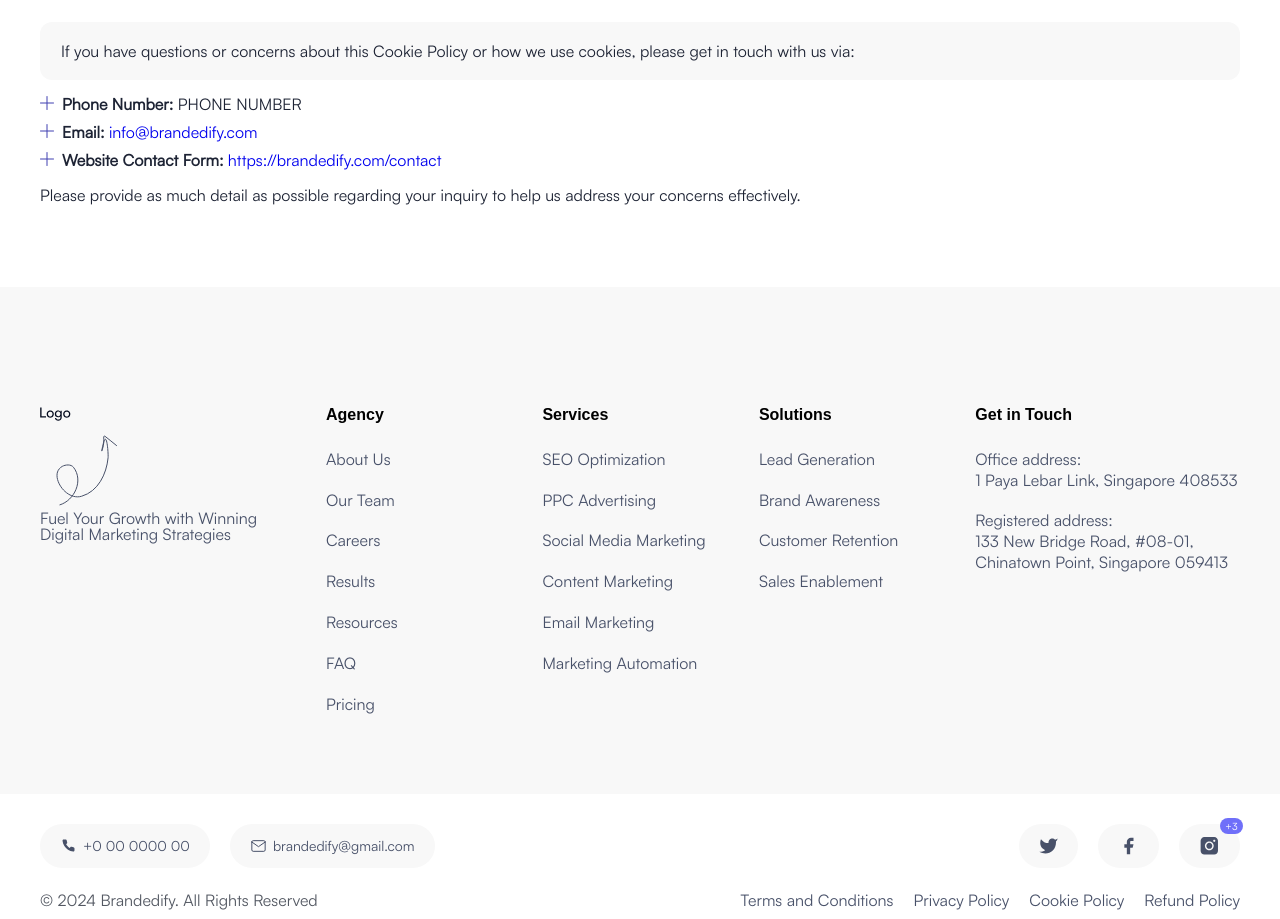
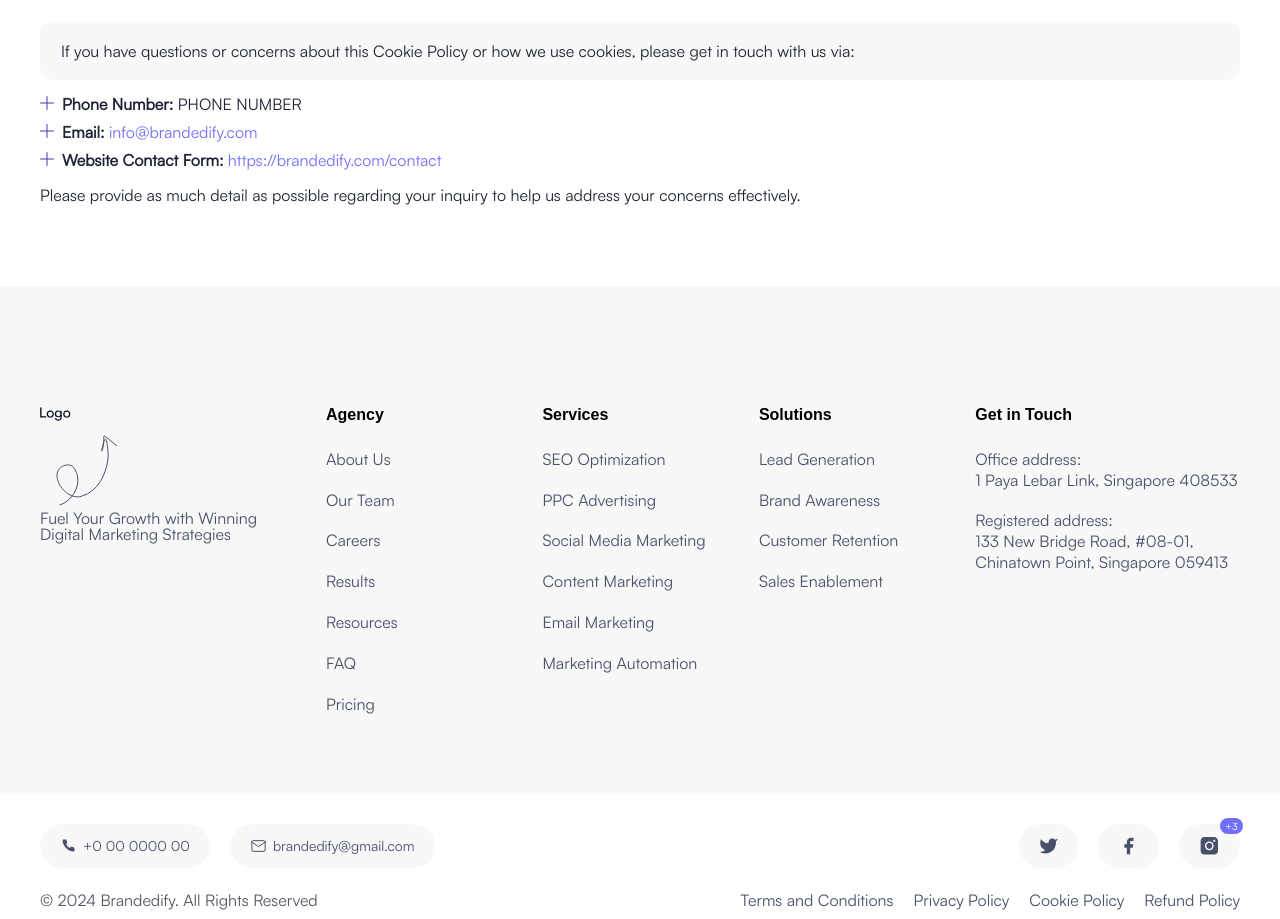
Before and after one commit to splashbit-projects/brandedify, a Next.js app: page /cookie-policy in a window 1280 px wide. Shown: the part 3861-4780 px from the top of the page. Built offline with nearby package versions, Linux system fonts and the light colour scheme.

Commit message:
fixed policy

```diff
--- a/src/styles/policy.scss
+++ b/src/styles/policy.scss
@@ -19,6 +19,9 @@
   &__content {
     img {
       height: auto;
+    }
+    a{
+        color: #6F6FF9;
     }
     p {
       font-weight: 400;
```
